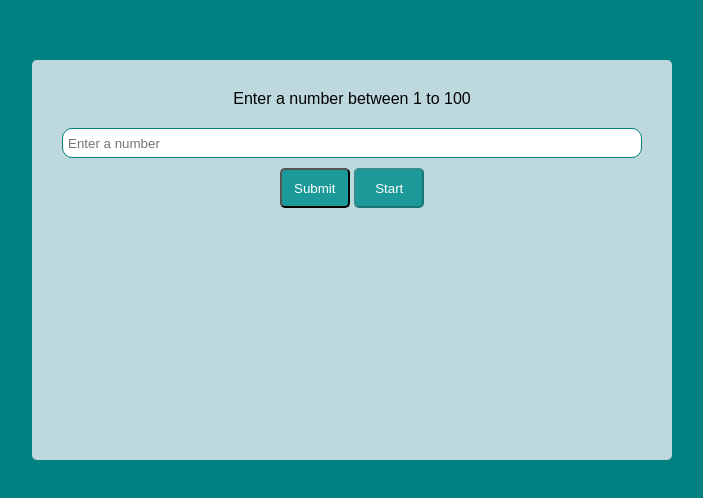
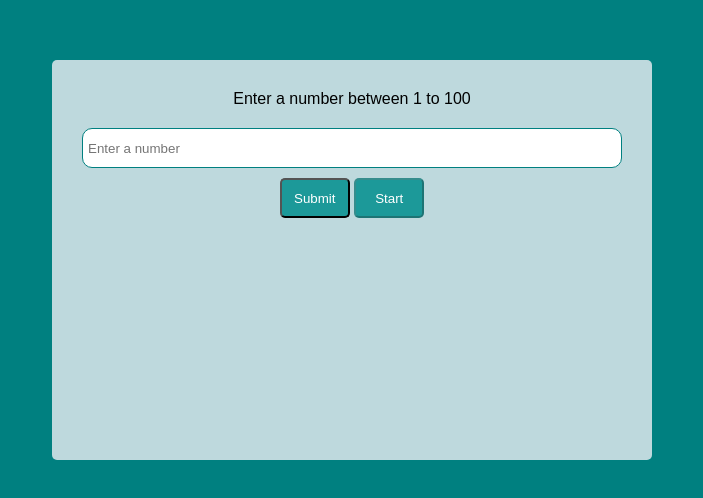
Before and after one commit to Amithere333/Guess-The-Number, a plain HTML site: page index.html in a window 1280 px wide. Shown: the part 140-638 px from the top of the page, without its empty margins (288-991 px from the left). Drawn offline with Linux system fonts and the light colour scheme.

Commit message:
Update style.css
Few minor changes in container and p tag .

```diff
--- a/style.css
+++ b/style.css
@@ -15,11 +15,12 @@ body{
 }
 .container{
     background-color:rgb(190, 217, 221);
-    min-width: 50vw;
+    width: 50vw;
     min-height: 50vh;
     border-radius: 5px;
     padding:30px;
     text-align: center;
+    max-width:600px;
 
 
 }
@@ -28,7 +29,7 @@ body{
     width:100%;
     margin-top:20px;
     margin-bottom:10px;
-    height:30px;
+    height:40px;
     padding-left:5px;
     border:1px solid teal;
     border-radius:10px;
@@ -59,6 +60,8 @@ body{
 
 .pFonts{
     font-size:14px;
+    word-wrap:break-word;
+    width:100%;
 }
 
 /* added media query  */
```
